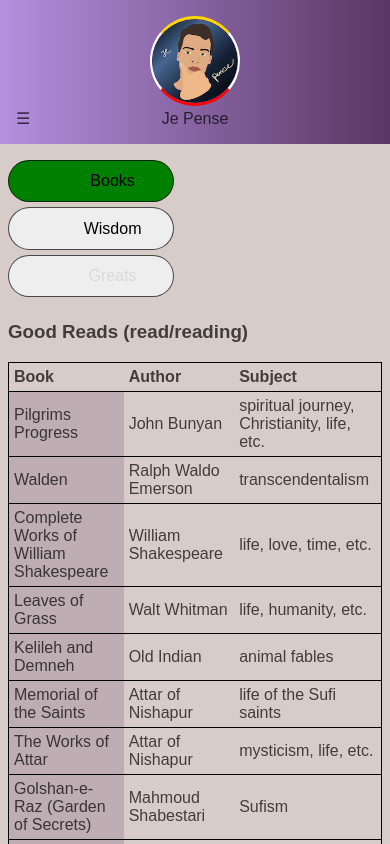
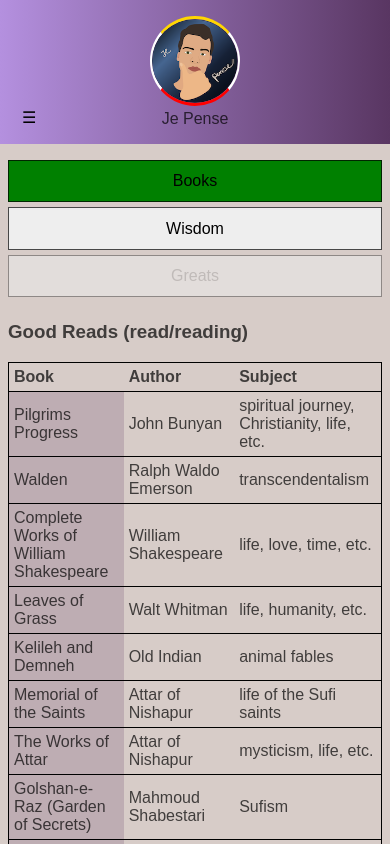
Before and after one commit to free-4-ever/jepense, a SvelteKit app: page /school in a window 390 px wide. Shown: the top 844 px of the page. Built offline with nearby package versions, Linux system fonts and the light colour scheme; no server answers.

Commit message:
tabs further improved to be responsive among other improvements

```diff
--- a/src/routes/+layout.svelte
+++ b/src/routes/+layout.svelte
@@ -59,8 +59,8 @@
 		<a href="/">Home</a>
 		<a href="/stories">Stories</a>
 		<a href="/media">Media</a>
-		<a href="/books">Books</a>
-		<a href="/contact">Contact</a>
+		<a href="/school">School</a>
+		<!-- <a href="/contact">Contact</a> -->
 		<a href="/me">Me</a>
 	</div>
 	<Header on:openNav={(e) => (mobNav = true)} />
--- a/src/routes/Header.svelte
+++ b/src/routes/Header.svelte
@@ -22,7 +22,8 @@
 
 <header class="bg-drupal column">
 	<div id="ah" class="column text-center glow">
-		<span id="sideNav" on:click|stopPropagation={openNav}>&#9776;</span>
+		<button id="sideNav" on:click|stopPropagation={openNav}>
+		&#9776;</button>
 		<!-- <div class="loader"></div> -->
 		<div id="logoWrapper">
 			<!-- <div id="wand"></div> -->
@@ -298,6 +299,12 @@
 		/* transition: border .2s linear; */
 	}
 
+	button#sideNav {
+		content: 'lo';
+		border: none;
+		background-color: unset;
+	}
+
 	@-webkit-keyframes spin {
 		0% {
 			-webkit-transform: rotate(0deg);
--- a/src/routes/Tab.svelte
+++ b/src/routes/Tab.svelte
@@ -3,61 +3,109 @@
 
 	export let name: string;
 	export let label: string;
-	export let orientation: string = 'horizontal'
+	export let orientation: string = 'horizontal';
 	// export let def = false;
 	export let disabled = false;
 	export let active: String;
-	export let shape: 'round' | 'pen' = 'round';
+	export let shape: 'round' | 'pen' | 'square' = 'round';
 	export let icon: string | undefined = undefined;
 </script>
 
 <li
 	class="row je"
+	class:disabled
+	class:wi={icon}
+	class:woi={!icon}
 	class:active={active == name}
-	class:round={shape == 'round' || orientation == 'vertical'}
+	class:round={shape == 'round' && !(orientation == 'vertical')}
 	class:pen={shape == 'pen' && orientation == 'horizontal'}
 	style="background-color: {active == name ? 'var(--green)' : 'var(--grey3)'};"
 >
 	<button on:click={() => (active = name)} {disabled}>
 		{#if icon}
-			<Icon {icon} width="1rem" height="1rem" />
+			<div class="icon">
+				<Icon {icon} width="1rem" height="1rem" />
+			</div>
 		{/if}
-		{label}
+		<div class="label" class:label-solo={!icon} class:label-co={icon}>
+			{label}
+		</div>
 	</button>
 </li>
 
 <style lang="postcss">
 	li {
+		/* --size: 165px; */
 		position: relative;
 		/* padding: 0.7rem 0; */
-		width: min-content;
+		/* width: min-content; */
 		border: 1px solid;
 		/* background-color: var(--grey3); */
 		margin-bottom: 5px;
 		transition: width 0.3s;
 		text-align: left;
 
+		&.disabled {
+			cursor: not-allowed;
+			opacity: 0.5;
+		}
+
 		& button {
+			position: relative;
 			transition: all 0.3s;
-			width: 140px;
 			/* min-width: 120px; */
 			border: none;
 			/* margin-right: 1rem; */
 			/* cursor: pointer; */
-			padding: 0.7rem 0 0.7rem 1.2rem;
+			padding: 0.7rem 0.7rem 0.7rem 1.2rem;
 			border-radius: 25px;
 			background-color: unset;
 			margin-left: 1.5rem;
-
+			text-align: left;
 			/* &:not(button[disabled]):hover {
 				color: var(--first);
 				width: 150px;
 			} */
 		}
+
+		&.wi:not(.active):not(.disabled):hover {
+			width: 180px;
+		}
+
+		&.woi:not(.active):not(.disabled):hover {
+			width: 170px;
+		}
+
+		/* & button.wi {
+			width: 140px;
+		}
+
+		& button.woi {
+			width: 124px;
+		} */
 	}
 	li:not(.active) button:not(button[disabled]):hover {
-		color: var(--first);
-		width: 150px;
+		color: var(--green);
+	}
+
+	div.icon {
+		min-width: 20px;
+		display: inline-block;
+		position: absolute;
+		left: 2.5rem;
+	}
+
+	div.label {
+		min-width: 60px;
+
+		&.label-solo {
+			margin-left: 2rem;
+			/* text-align: center; */
+		}
+
+		&.label-co {
+			margin-left: 3rem;
+		}
 	}
 
 	.round {
@@ -82,8 +130,50 @@
 		cursor: pointer;
 	}
 
-	button[disabled] {
+	/* button[disabled] {
 		cursor: not-allowed;
 		opacity: 0.3;
+	} */
+
+	@media only screen and (min-width: 992px) {
+		li {
+			&.wi {
+				width: 165px;
+			}
+
+			&.woi {
+				width: 155px;
+			}
+		}
+	}
+	@media only screen and (max-width: 992px) {
+		li {
+			width: 100%;
+
+			& button {
+				width: 100%;
+				margin: 0;
+				padding: 0.7rem 0;
+			}
+		}
+
+		div.icon {
+			min-width: 20px;
+			display: inline-block;
+			position: absolute;
+			left: 1rem;
+		}
+
+		div.label {
+			&.label-solo {
+				text-align: center;
+				margin: unset;
+			}
+
+			&.label-co {
+				margin: unset;
+				text-align: center;
+			}
+		}
 	}
 </style>
--- a/src/routes/Tabs.svelte
+++ b/src/routes/Tabs.svelte
@@ -64,31 +64,31 @@
 			visibility: hidden;
 			position: relative;
 			padding: 0.5rem;
-			animation: dropdown 1s ease-out 0.1s 1 normal forwards;
 		}
+		animation: dropdown .5s ease-out 0.1s 1 normal forwards;
 	}
 
 	@keyframes dropdown {
 		from {
 			visibility: hidden;
-			top: -50px;
-			background-color: aliceblue;
+			top: -80px;
+			/* background-color: aliceblue; */
 		}
 
 		to {
 			top: 0;
 			visibility: visible;
-			background-color: yellowgreen;
+			/* background-color: yellowgreen; */
 		}
 	}
 
-	@media only screen and (min-width: 768px) {
+	@media only screen and (min-width: 992px) {
 		#mobileTabs {
 			display: none;
 		}
 	}
 
-	@media only screen and (max-width: 768px) {
+	@media only screen and (max-width: 992px) {
 		ul#tabs {
 			display: none;
 		}
--- a/src/routes/me/+page.svelte
+++ b/src/routes/me/+page.svelte
@@ -3,7 +3,7 @@
 	<meta name="description" content="Introducing myself" />
 </svelte:head>
 
-<div class="row jusitfy items-x-center">
+<div class="row jusitfy jc">
 	<div class="col-m-10 col-s-11 col-l-9 f-lll">
 		<div class="f-ll">
 			<div class="row items-x-cente ai-c">
--- a/src/routes/media/+page.svelte
+++ b/src/routes/media/+page.svelte
@@ -34,35 +34,25 @@
 			time: '2020'
 		}
 	];
-	// let h = 0;
-	// $: top = `calc(50% - ${h / 2}px)`;
-
-	// let currentY = 0;
-	// let scrollY = 0;
-	// let translated = false;
-	// function scrollWatcher() {
-	// 	if (scrollY > currentY) {
-	// 		translated = true;
-	// 	} else {
-	// 		translated = false;
-	// 	}
-	// 	currentY = scrollY;
-	// }
-
 </script>
 
-<!-- <svelte:window bind:scrollY on:scroll={scrollWatcher} /> -->
-
-<!-- <div id="mobileTabs" class="row jc">
-	<button> Animes </button>
-	<button> Music </button>
-	<button> Videos </button>
-</div> -->
-
-<Tabs>
-	<Tab name="animes" label="Animes" bind:active icon="file-icons:animestudio" />
-	<Tab name="music" label="Music" bind:active icon="material-symbols:music-note-rounded" />
-	<Tab name="videos" label="Videos" bind:active icon="material-symbols:video-camera-back" disabled />
+<Tabs let:orientation>
+	<Tab name="animes" label="Animes" bind:active icon="file-icons:animestudio" {orientation} />
+	<Tab
+		name="music"
+		label="Music"
+		bind:active
+		icon="material-symbols:music-note-rounded"
+		{orientation}
+	/>
+	<Tab
+		name="videos"
+		label="Videos"
+		bind:active
+		icon="material-symbols:video-camera-back"
+		disabled
+		{orientation}
+	/>
 </Tabs>
 
 <div class="row jc">
@@ -132,13 +122,15 @@
 			{/if}
 			{#if active === 'music'}
 				<div id="music" class="tab" transition:blur>
-					<h4>Some Good Piece of Music</h4>
-					<div class="row">
-						Siccar Point
-						<audio controls>
-							<source src="music/SiccarPoint.mp3" type="audio/mp3" />
-						</audio>
-					</div>
+					<h3>Some Good Piece of Music</h3>
+					{#each [1, 2, 3] as music}
+						<div class="musicRow align-center">
+							<span class="musicName"> Siccar Point </span>
+							<audio controls>
+								<source src="music/SiccarPoint.mp3" type="audio/mp3" />
+							</audio>
+						</div>
+					{/each}
 				</div>
 			{/if}
 			{#if active === 'video'}
@@ -172,6 +164,17 @@
 		margin-bottom: 3rem;
 	}
 
+	.musicRow {
+		display: grid;
+		grid-template-columns: 30% auto;
+		column-gap: 1rem;
+		margin-bottom: 2rem;
+	}
+
+	.musicName {
+		font-weight: bolder;
+	}
+
 	/* li.active {
 		background-color: aquamarine;
 	} */
@@ -180,7 +183,6 @@
 		width: 190px;
 		color: brown;
 	} */
-
 
 	/* ul.timeline {
 		list-style: none;
@@ -229,12 +231,10 @@
 		padding: 0.5rem;
 	} */
 
-	#mobileTabs {
+	/* #mobileTabs {
 		position: relative;
-		/* background-color: aqua; */
-		/* top: -100px; */
+
 		& button {
-			/* background-color: blue; */
 			visibility: hidden;
 			position: relative;
 			padding: 0.5rem;
@@ -254,7 +254,7 @@
 			visibility: visible;
 			background-color: yellowgreen;
 		}
-	}
+	} */
 
 	/* @media only screen and (min-width: 768px) {
 		#mobileTabs {
--- a/src/routes/school/+page.svelte
+++ b/src/routes/school/+page.svelte
@@ -16,7 +16,7 @@
 	<Tab name="greats" label="Greats" bind:active disabled {orientation}/>
 </Tabs>
 
-<div class="row items-x-center my-xl">
+<div class="row jc my-xl">
 	<div class="col-sm-11 col-md-10 col-lg-9">
 		<div class="column">
 			{#if active == 'books'}
--- a/src/routes/styles.css
+++ b/src/routes/styles.css
@@ -154,11 +154,19 @@ button:focus:not(:focus-visible) {
 	flex-flow: row wrap;
 }
 
+.align-center {
+	align-items: center;
+}
+
 .row > div:not(div:only-child) {
 	margin-right: 0.5rem;
 }
 
-.items-x-center {
+/* .items-x-center {
+	justify-content: center;
+} */
+
+.jc {
 	justify-content: center;
 }
 
```
Also changed, not shown: src/routes/stories/+page.svelte (+1 -1 lines).
